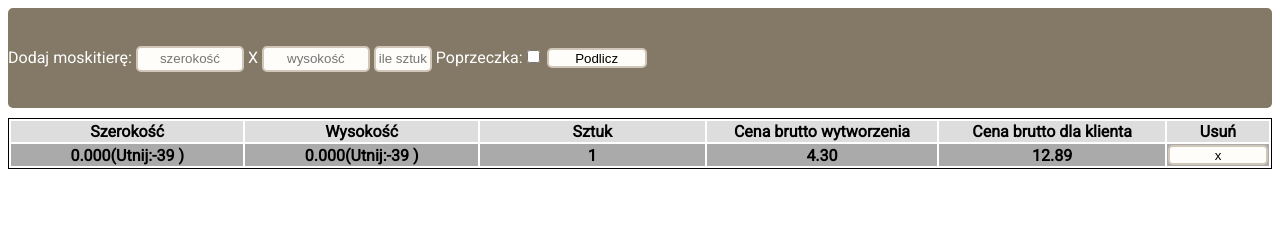
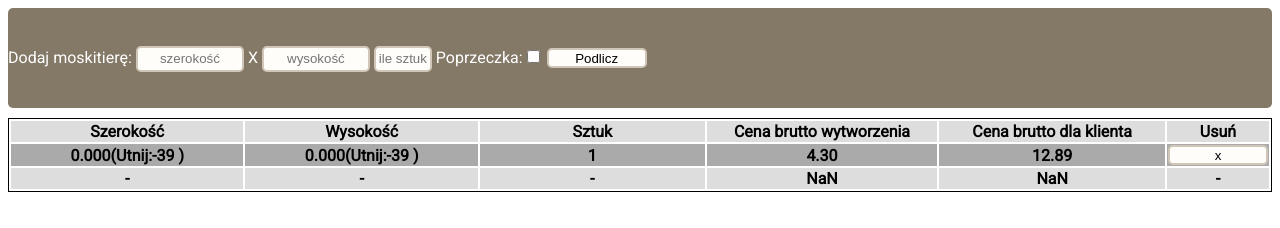
Before and after one commit to jaszczompeu/Cennik-moskitier, a plain HTML site: page index.html in a window 1280 px wide. Both pictures are taken after a click on the button "Podlicz". Drawn offline with Linux system fonts and the light colour scheme.

Commit message:
adding new features
counting summary prices

```diff
--- a/index.html
+++ b/index.html
@@ -10,7 +10,7 @@
     <script src="jquery.js"></script>
     <script src="js.js"></script>
 </head>
-<body>
+<body id="body">
     <div class="row"> Dodaj moskitierę:
         <input type="text" placeholder="szerokość" class="szer"> X
         <input type="text" placeholder="wysokość" class="wys">
@@ -21,7 +21,7 @@
 
     <div id="table">
         <table>
-            <tr>
+            <tr class="first">
                 <th>Szerokość</th>
                 <th>Wysokość</th>
                 <th>Sztuk</th>
@@ -29,6 +29,14 @@
                 <th>Cena brutto dla klienta</th>
                 <th>Usuń</th>
             </tr>
+            <tr class="last">
+                <th>-</th>
+                <th>-</th>
+                <th>-</th>
+                <th class="cenawytw">-</th>
+                <th class="cenaklient">-</th>
+                <th>-</th>
+            </tr>
         </table>
     </div>
 </body>
--- a/js.js
+++ b/js.js
@@ -32,10 +32,27 @@ $(function(){
         $(this).closest('tr').remove();
     });
 
+    $(document).on('click', '#body', function(){
+        var ck = $('.ck');
+        var cw = $('.cw');
+
+        var cenaw = 0;
+        var cenak = 0;
+
+        for(var i = 0; i < $('.ck').length; i++){
+            cenaw += parseInt(ck[i]);
+        };
+        for(var i = 0; i < $('.cw').length; i++){
+            cenak += parseInt(cw[i]);
+        };
+
+        $('.cenawytw').text(cenaw);
+        $('.cenaklient').text(cenak);
+    });
 
 });
 
 
 function dotabelki(szerokosc,tnijwys,wysokosc,tnijszer,sztuk,koszt,cena){
-    $('table tr:last').after('<tr><th>'+szerokosc+tnijwys+'</th><th>'+wysokosc+tnijszer+'</th><th>'+sztuk+'</th><th>'+koszt+'</th><th>'+cena+'</th><th><input type="button" class="delete" value="x"></th></tr>');
+    $('table tr:last').before('<tr><th>'+szerokosc+tnijwys+'</th><th>'+wysokosc+tnijszer+'</th><th>'+sztuk+'</th><th class="cw">'+koszt+'</th><th class="ck">'+cena+'</th><th><input type="button" class="delete" value="x"></th></tr>');
 }
```
